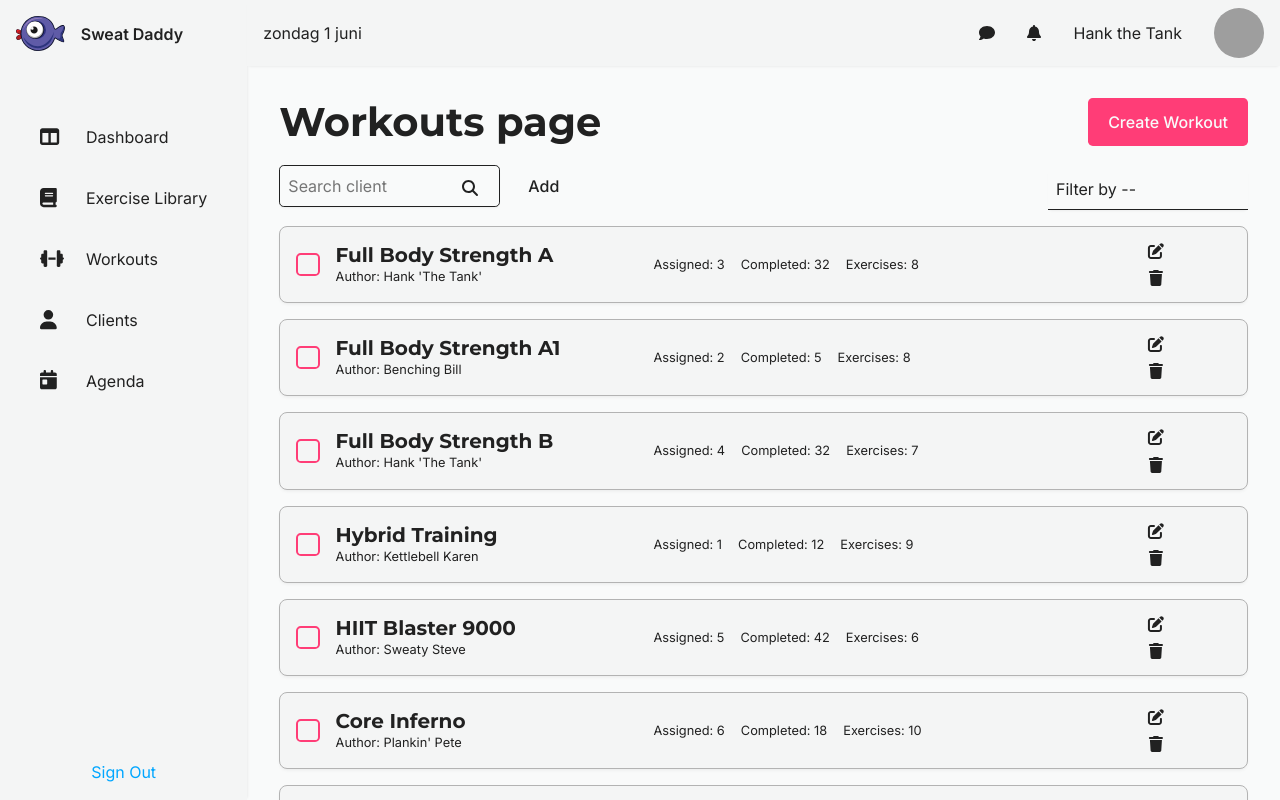
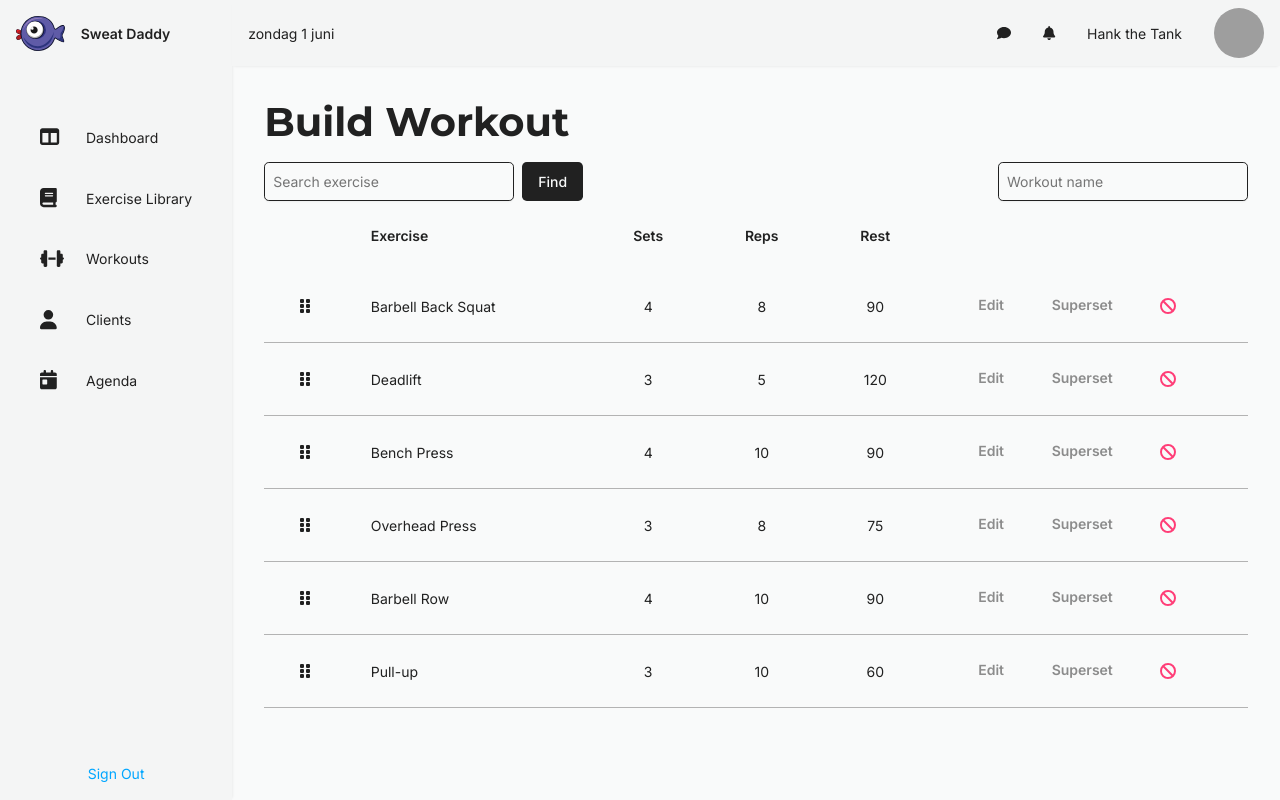
Before and after one commit to sjoerdjansz/eindopdracht-novi-frontend-sjansz, a React (Vite) app: page /workout-builder in a window 1280 px wide. Built offline with nearby package versions, Linux system fonts and the light colour scheme; grey boxes are pictures that could not be loaded.

Commit message:
(feat)workout-builder base layout page, html, css and some dummy data. To do: make into smaller components and add state and drag logic.

```diff
--- a/src/App.jsx
+++ b/src/App.jsx
@@ -9,6 +9,7 @@ import { Signup } from "./pages/signup/Signup.jsx";
 import { Dashboard } from "./pages/dashboard/Dashboard.jsx";
 import { Clients } from "./pages/clients/Clients.jsx";
 import { Workouts } from "./pages/workouts/Workouts.jsx";
+import { WorkoutBuilder } from "./pages/workoutBuilder/WorkoutBuilder.jsx";
 
 // Layout Component
 import { Layout } from "./layouts/Layout.jsx";
@@ -20,7 +21,8 @@ function App() {
         {/*<Signup image={sweatDaddyHeroImage} />*/}
         {/*<Dashboard />*/}
         {/*<Clients />*/}
-        <Workouts />
+        {/*<Workouts />*/}
+        <WorkoutBuilder />
       </Layout>
     </>
   );
--- /dev/null
+++ b/src/data/exerciseData.js
@@ -0,0 +1,47 @@
+export const EXERCISES = [
+  { id: "ex-001", name: "Barbell Back Squat", sets: 4, reps: 8, rest: 90 },
+  { id: "ex-002", name: "Deadlift", sets: 3, reps: 5, rest: 120 },
+  { id: "ex-003", name: "Bench Press", sets: 4, reps: 10, rest: 90 },
+  { id: "ex-004", name: "Overhead Press", sets: 3, reps: 8, rest: 75 },
+  { id: "ex-005", name: "Barbell Row", sets: 4, reps: 10, rest: 90 },
+  { id: "ex-006", name: "Pull-up", sets: 3, reps: 10, rest: 60 },
+  { id: "ex-007", name: "Chin-up", sets: 3, reps: 8, rest: 60 },
+  { id: "ex-008", name: "Dumbbell Bicep Curl", sets: 3, reps: 12, rest: 45 },
+  { id: "ex-009", name: "Tricep Dips", sets: 3, reps: 12, rest: 60 },
+  { id: "ex-010", name: "Leg Press", sets: 4, reps: 10, rest: 90 },
+  { id: "ex-011", name: "Lunges", sets: 3, reps: 12, rest: 60 },
+  { id: "ex-012", name: "Bulgarian Split Squat", sets: 3, reps: 8, rest: 75 },
+  { id: "ex-013", name: "Hip Thrust", sets: 4, reps: 10, rest: 90 },
+  { id: "ex-014", name: "Calf Raise", sets: 3, reps: 15, rest: 45 },
+  { id: "ex-015", name: "Incline Bench Press", sets: 4, reps: 8, rest: 90 },
+  {
+    id: "ex-016",
+    name: "Dumbbell Shoulder Press",
+    sets: 3,
+    reps: 10,
+    rest: 75,
+  },
+  { id: "ex-017", name: "Face Pulls", sets: 3, reps: 15, rest: 45 },
+  { id: "ex-018", name: "Lat Pulldown", sets: 3, reps: 12, rest: 60 },
+  { id: "ex-019", name: "Seated Cable Row", sets: 3, reps: 10, rest: 60 },
+  { id: "ex-020", name: "Chest Fly Machine", sets: 3, reps: 12, rest: 60 },
+  { id: "ex-021", name: "Cable Lateral Raise", sets: 3, reps: 15, rest: 45 },
+  { id: "ex-022", name: "Arnold Press", sets: 3, reps: 10, rest: 75 },
+  { id: "ex-023", name: "Hammer Curl", sets: 3, reps: 12, rest: 45 },
+  { id: "ex-024", name: "Skull Crushers", sets: 3, reps: 10, rest: 60 },
+  { id: "ex-025", name: "Cable Triceps Pushdown", sets: 3, reps: 12, rest: 45 },
+  { id: "ex-026", name: "Hanging Leg Raise", sets: 3, reps: 15, rest: 45 },
+  { id: "ex-027", name: "Plank", sets: 3, reps: 1, rest: 60 },
+  { id: "ex-028", name: "Ab Wheel Rollout", sets: 3, reps: 10, rest: 60 },
+  { id: "ex-029", name: "Russian Twist", sets: 3, reps: 20, rest: 45 },
+  { id: "ex-030", name: "Farmer’s Carry", sets: 3, reps: 30, rest: 60 },
+];
+
+export const SELECTED_EXERCISES = [
+  { id: "ex-001", name: "Barbell Back Squat", sets: 4, reps: 8, rest: 90 },
+  { id: "ex-002", name: "Deadlift", sets: 3, reps: 5, rest: 120 },
+  { id: "ex-003", name: "Bench Press", sets: 4, reps: 10, rest: 90 },
+  { id: "ex-004", name: "Overhead Press", sets: 3, reps: 8, rest: 75 },
+  { id: "ex-005", name: "Barbell Row", sets: 4, reps: 10, rest: 90 },
+  { id: "ex-006", name: "Pull-up", sets: 3, reps: 10, rest: 60 },
+];
--- a/src/index.css
+++ b/src/index.css
@@ -38,7 +38,7 @@ body {
   line-height: 1.5;
   font-family: "Inter", sans-serif;
   color: var(--color-black);
-  font-size: var(--font-base);
+  font-size: var(--font-sm);
   -webkit-font-smoothing: antialiased;
   -moz-osx-font-smoothing: grayscale;
 }
--- /dev/null
+++ b/src/pages/workoutBuilder/WorkoutBuilder.jsx
@@ -0,0 +1,102 @@
+import styles from "./WorkoutBuilder.module.css";
+import { InputField } from "../../components/inputField/InputField.jsx";
+import { Button } from "../../components/button/Button.jsx";
+
+// Icons
+import { FontAwesomeIcon } from "@fortawesome/react-fontawesome";
+import { faGripVertical, faBan } from "@fortawesome/free-solid-svg-icons";
+
+// Data
+
+import { EXERCISES } from "../../data/exerciseData.js";
+import { SELECTED_EXERCISES } from "../../data/exerciseData.js";
+
+export function WorkoutBuilder() {
+  return (
+    <div className={styles["workout-builder"]}>
+      <h1>Build Workout</h1>
+
+      {/* Hier werkt de CSS styling van de search controls goed. Input beweegt mee obv de CSS,
+      in workouts pagina doet die dit niet goed dus nog aanpassen */}
+      <section className={styles["workout-builder__controls"]}>
+        <div className={styles["workout-builder__controls-search"]}>
+          <div className={styles["workout-builder__controls-input-wrapper"]}>
+            <InputField
+              type="text"
+              name="exercise"
+              id="exercise"
+              placeholder="Search exercise"
+            />
+          </div>
+
+          <Button
+            buttonType="secondary"
+            label="Find"
+            type="button"
+            buttonSize="small"
+          />
+        </div>
+        <div className={styles["workout-builder__controls-input-wrapper"]}>
+          <InputField
+            type="text"
+            name="name"
+            id="name"
+            placeholder="Workout name"
+          />
+        </div>
+      </section>
+      <section className={styles["workout-builder__exercise-list"]}>
+        <table className={styles["workout__table"]}>
+          <thead>
+            <tr>
+              <th className={styles["table-align-left"]}></th>
+              <th className={styles["table-align-left"]}>Exercise</th>
+              <th className={styles["table-align-center"]}>Sets</th>
+              <th className={styles["table-align-center"]}>Reps</th>
+              <th className={styles["table-align-center"]}>Rest</th>
+              <th className={styles["table-align-center"]}></th>
+            </tr>
+          </thead>
+          <tbody>
+            {SELECTED_EXERCISES.map((exercise) => {
+              return (
+                <tr key={exercise.id} className={styles["draggable"]}>
+                  <td
+                    className={`${styles["table-align-center"]} ${styles["drag-icon"]}`}
+                  >
+                    <FontAwesomeIcon icon={faGripVertical} />
+                  </td>
+                  <td className={styles["table-align-left"]}>
+                    {exercise.name}
+                  </td>
+                  <td className={styles["table-align-center"]}>
+                    {exercise.sets}
+                  </td>
+                  <td className={styles["table-align-center"]}>
+                    {exercise.reps}
+                  </td>
+                  <td className={styles["table-align-center"]}>
+                    {exercise.rest}
+                  </td>
+                  <td className={styles["table-align-center"]}>
+                    <div className={styles["table-controls"]}>
+                      <span className={styles["table-controls__edit"]}>
+                        Edit
+                      </span>
+                      <span className={styles["table-controls__superset"]}>
+                        Superset
+                      </span>
+                      <span className={styles["table-controls__delete"]}>
+                        <FontAwesomeIcon icon={faBan} />
+                      </span>
+                    </div>
+                  </td>
+                </tr>
+              );
+            })}
+          </tbody>
+        </table>
+      </section>
+    </div>
+  );
+}
--- /dev/null
+++ b/src/pages/workoutBuilder/WorkoutBuilder.module.css
@@ -0,0 +1,106 @@
+.workout-builder {
+  display: flex;
+  flex-direction: column;
+  flex: 1;
+}
+
+.workout-builder__controls {
+  display: flex;
+  margin-top: 1rem;
+  justify-content: space-between;
+  align-items: center;
+}
+
+.workout-builder__controls-search {
+  display: flex;
+  flex-grow: 1;
+  flex-shrink: 1;
+  gap: 0.5rem;
+}
+
+.workout-builder__controls-input-wrapper {
+  display: flex;
+  flex-basis: 250px;
+  flex-grow: 0;
+  flex-shrink: 1;
+}
+
+.workout-builder__exercise-list {
+  display: flex;
+  flex-direction: row;
+}
+
+.workout__table * {
+  margin: 0;
+  padding: 0;
+  font-weight: normal;
+}
+
+.workout__table {
+  width: 100%;
+  border: none;
+  border-collapse: collapse;
+  border-spacing: 0;
+}
+
+.workout-table thead {
+  background-color: var(--color-primary-dark);
+  color: red;
+}
+
+.workout__table td {
+  border-bottom: 1px solid var(--color-gray-medium);
+}
+
+.workout__table th,
+.workout__table td {
+  padding: var(--space-lg);
+}
+
+.workout__table th {
+  font-weight: 600;
+}
+
+.table-align-left {
+  text-align: left;
+}
+
+.table-align-center {
+  text-align: center;
+}
+
+.drag-icon {
+  cursor: pointer;
+  font-size: 1rem;
+}
+
+.draggable:hover {
+  background-color: var(--color-gray-light);
+}
+
+/* Table controls */
+
+.table-controls {
+  display: flex;
+  justify-content: space-evenly;
+  height: 100%;
+}
+
+.table-controls > span {
+  font-weight: 600;
+  cursor: pointer;
+  margin-right: 1.5rem;
+}
+
+.table-controls__edit {
+  color: var(--color-gray-dark);
+}
+
+.table-controls__superset {
+  color: var(--color-gray-dark);
+}
+
+.table-controls__delete {
+  color: var(--color-warning);
+  font-size: 1rem;
+}
```
